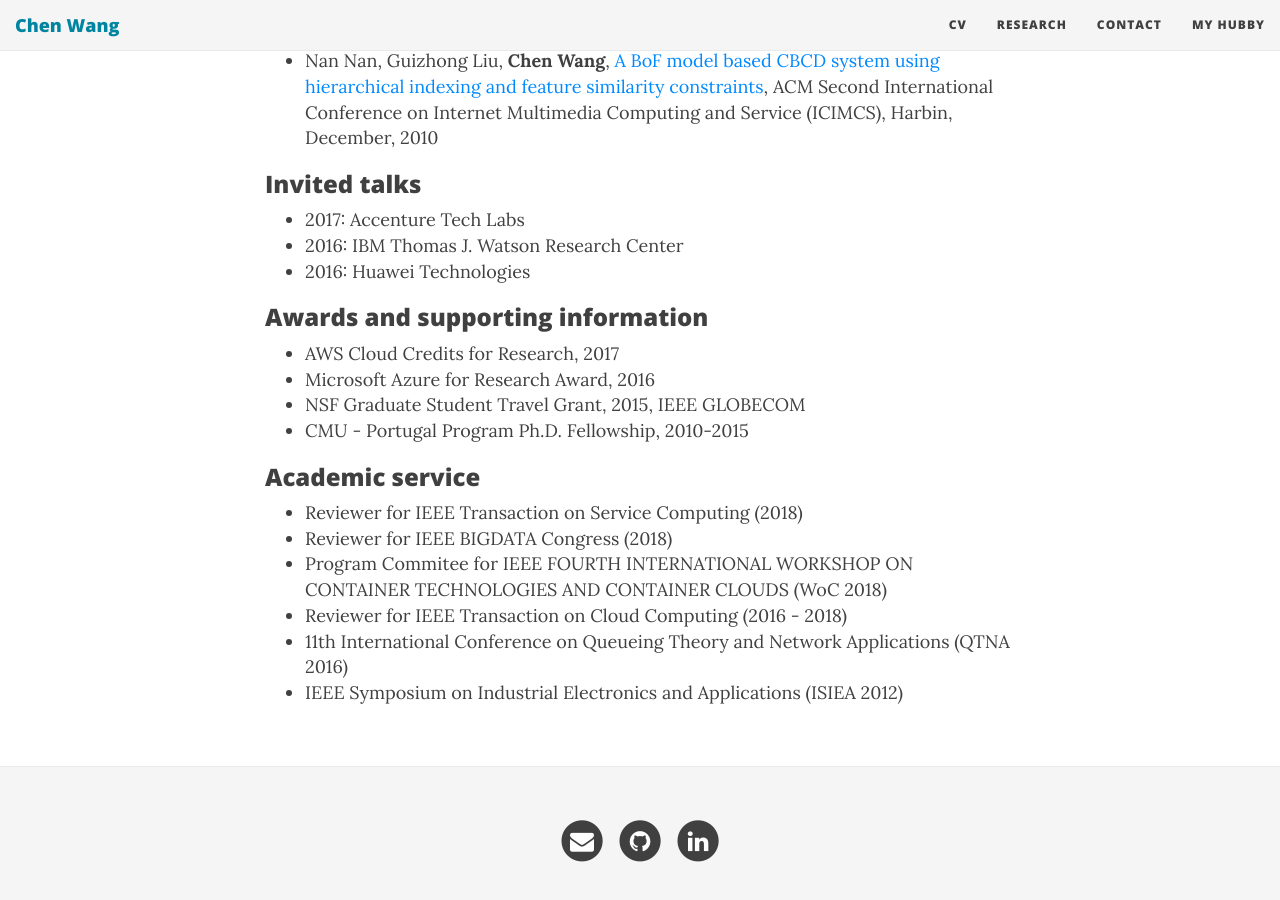
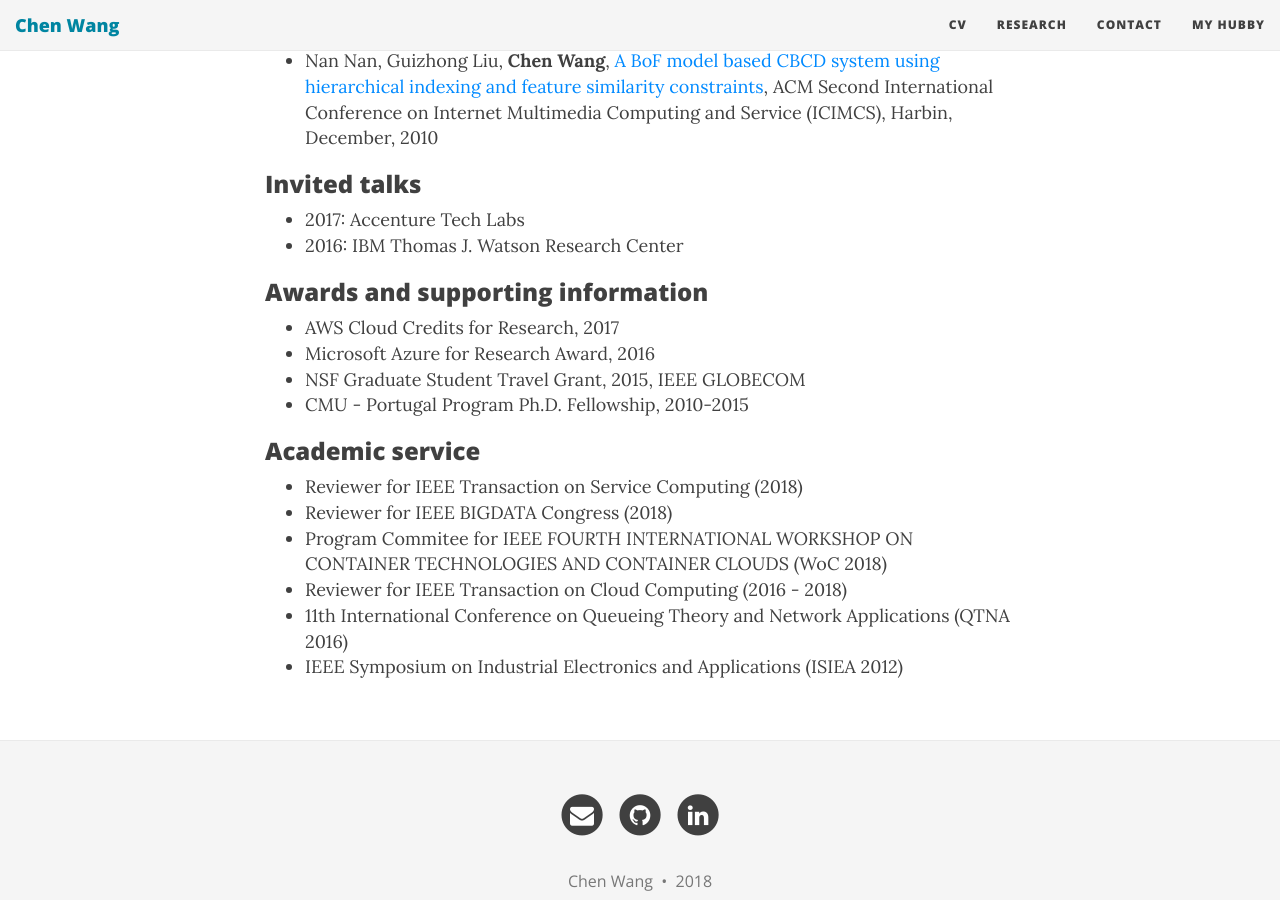
Before and after one commit to wangchen615/wangchen615.github.io, a Jekyll site: the page built from aboutme.md, in a window 1280 px wide and 900 px high, scrolled down 1369 px. Built offline with Jekyll 4.4.1, drawn with Linux system fonts in a browser that asks for light colours; nearby versions of some CDN libraries.

Commit message:
Update aboutme.md

```diff
--- a/aboutme.md
+++ b/aboutme.md
@@ -40,7 +40,6 @@ title: Curriculum Vitae
 ### Invited talks
 - 2017: Accenture Tech Labs
 - 2016: IBM Thomas J. Watson Research Center
-- 2016: Huawei Technologies
 
 ### Awards and supporting information
 
```
